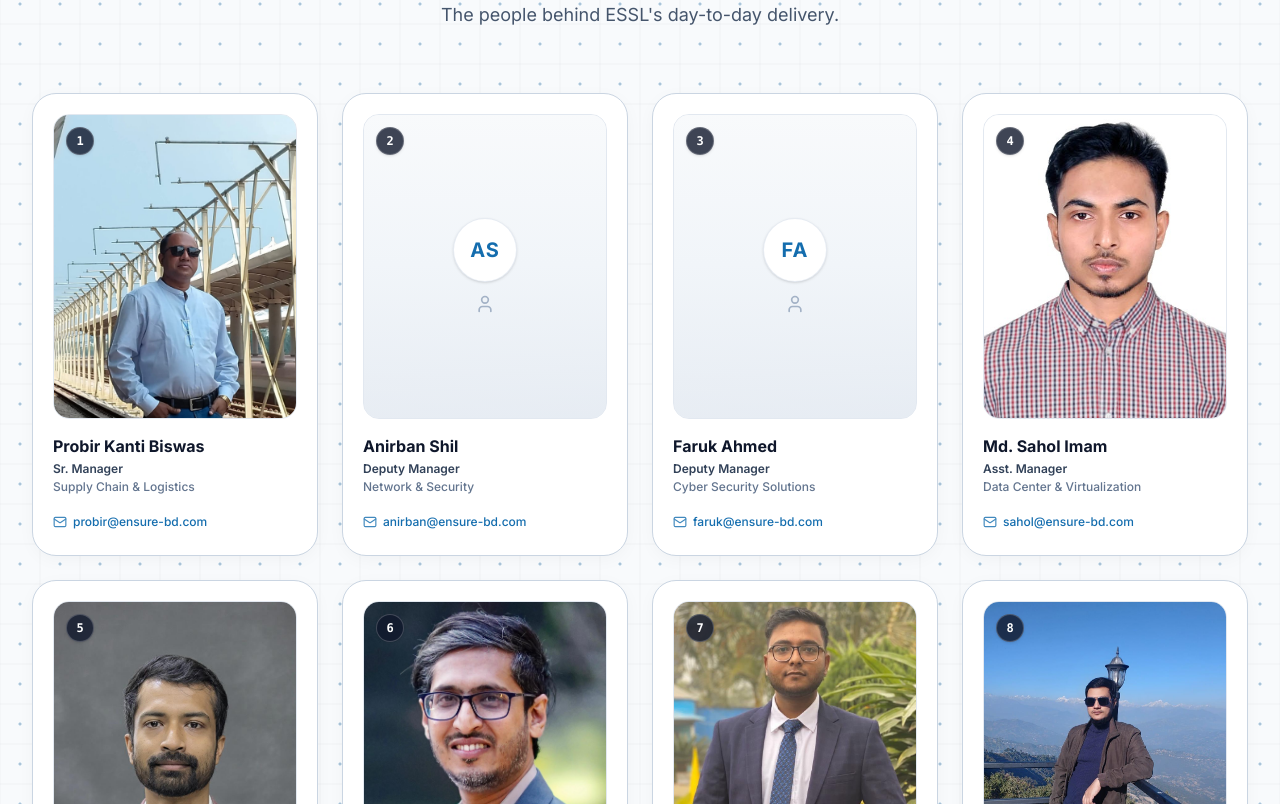
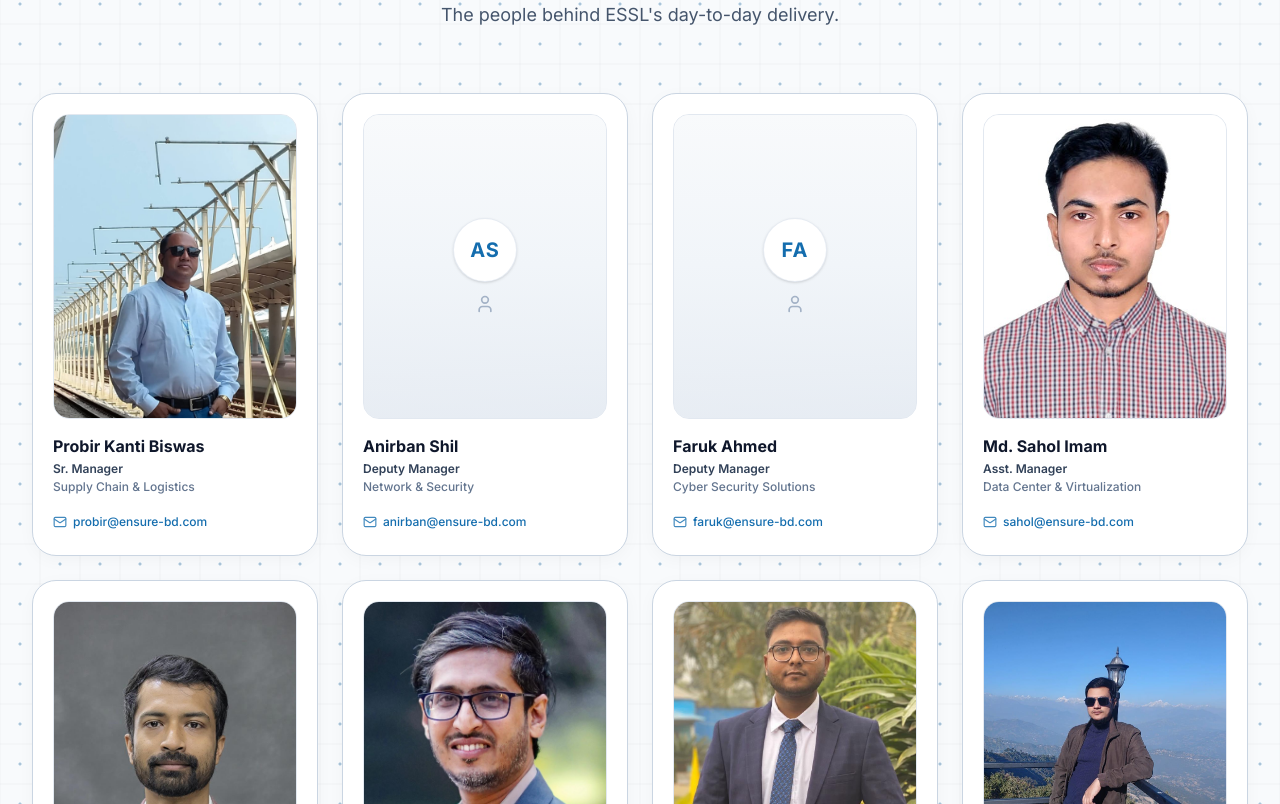
Before and after one commit to Eshika-Biswas/ESSL-Website, a Next.js app: page /about/leadership in a window 1280 px wide. Shown: the part 1136-1940 px from the top of the page. Built offline with nearby package versions, Linux system fonts and the light colour scheme.

Commit message:
Remove numbered badge element from TeamMemberCard in Leadership.tsx

```diff
--- a/components/Leadership.tsx
+++ b/components/Leadership.tsx
@@ -171,11 +171,6 @@ function TeamMemberCard({ member, isVisible }: { member: OperationalMember; isVi
     >
       {/* Image Container */}
       <div className="relative w-full aspect-[4/5] overflow-hidden rounded-2xl mb-4 bg-gradient-to-br from-slate-50 to-slate-100 border border-slate-200">
-        {/* Number Badge */}
-        <span className="absolute top-3 left-3 z-10 inline-flex items-center justify-center w-7 h-7 rounded-full bg-slate-900/80 backdrop-blur-md text-white text-xs font-bold font-mono shadow-sm border border-white/20">
-          {member.id}
-        </span>
-
         {hasPhoto ? (
           <Image
             src={member.photo!}
```
